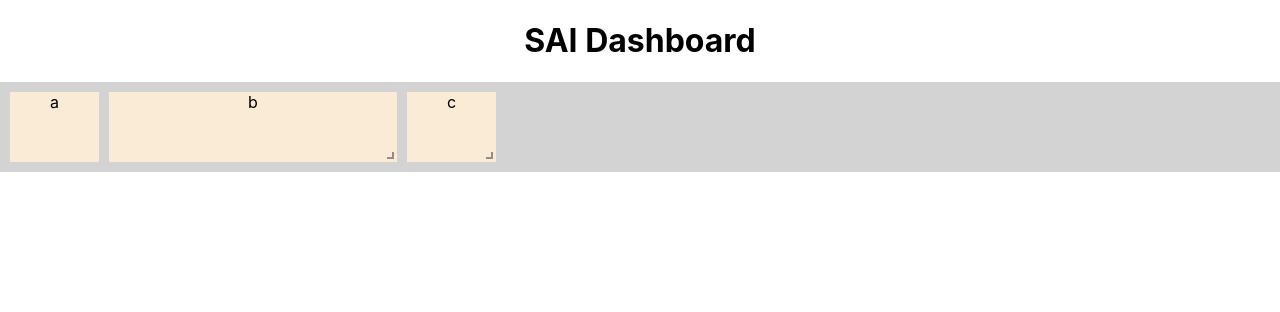
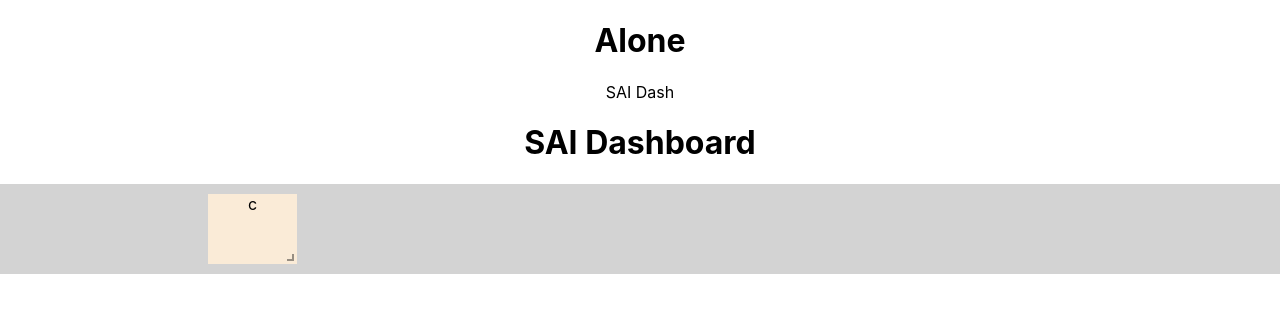
Before and after one commit to alexey-luchinsky/sai-react-dash, a React (Create React App) app: page / in a window 1280 px wide. Shown: the top 312 px of the page. Built offline with nearby package versions, Linux system fonts and the light colour scheme.

Commit message:
simple dash class is added, not working in Grid

```diff
--- a/src/App.js
+++ b/src/App.js
@@ -1,9 +1,13 @@
 import './css/App.css';
 import SAI_Dashboard from "./SAI_Dashboard"
 import "./css/react-grid-layout_styles.css"
+import SaiDash from './SaiDash';
+
 function App() {
   return (
     <div className="App">
+      <h1>Alone</h1>
+      <SaiDash/>
       <h1> SAI Dashboard</h1>
       <SAI_Dashboard/>
     </div>
--- a/src/SAI_Dashboard.jsx
+++ b/src/SAI_Dashboard.jsx
@@ -1,18 +1,18 @@
 import React from 'react'
 import GridLayout from 'react-grid-layout';
+import SaiDash from './SaiDash';
 
 export default class MyFirstGrid extends React.Component {
   render() {
     // layout is an array of objects, see the demo for more complete usage
     const layout = [
-      {i: 'a', x: 0, y: 0, w: 1, h: 2, static: true},
       {i: 'b', x: 1, y: 0, w: 3, h: 2, minW: 2, maxW: 4},
-      {i: 'c', x: 4, y: 0, w: 1, h: 2}
+      {i: 'c', x: 2, y: 0, w: 1, h: 2}
     ];
+    // let dash = <SaiDash id="b"/>;
     return (
-      <GridLayout layout={layout} cols={12} rowHeight={30} width={1200}>
-        <div key="a">a</div>
-        <div key="b">b</div>
+      <GridLayout className="layout" layout={layout} cols={12} rowHeight={30} width={1200}>
+        <SaiDash id="b"></SaiDash>
         <div key="c">c</div>
       </GridLayout>
     )
--- /dev/null
+++ b/src/SaiDash.jsx
@@ -0,0 +1,12 @@
+import React from 'react';
+
+export default class SaiDash extends React.Component {
+    constructor(props) {
+        super(props);
+        console.log("SaiDash:constructor, props=", props);
+    }
+    render() {
+        console.log("SaiDash:render");
+        return <div key={this.props.id}>SAI Dash</div>;
+    }
+}
```
